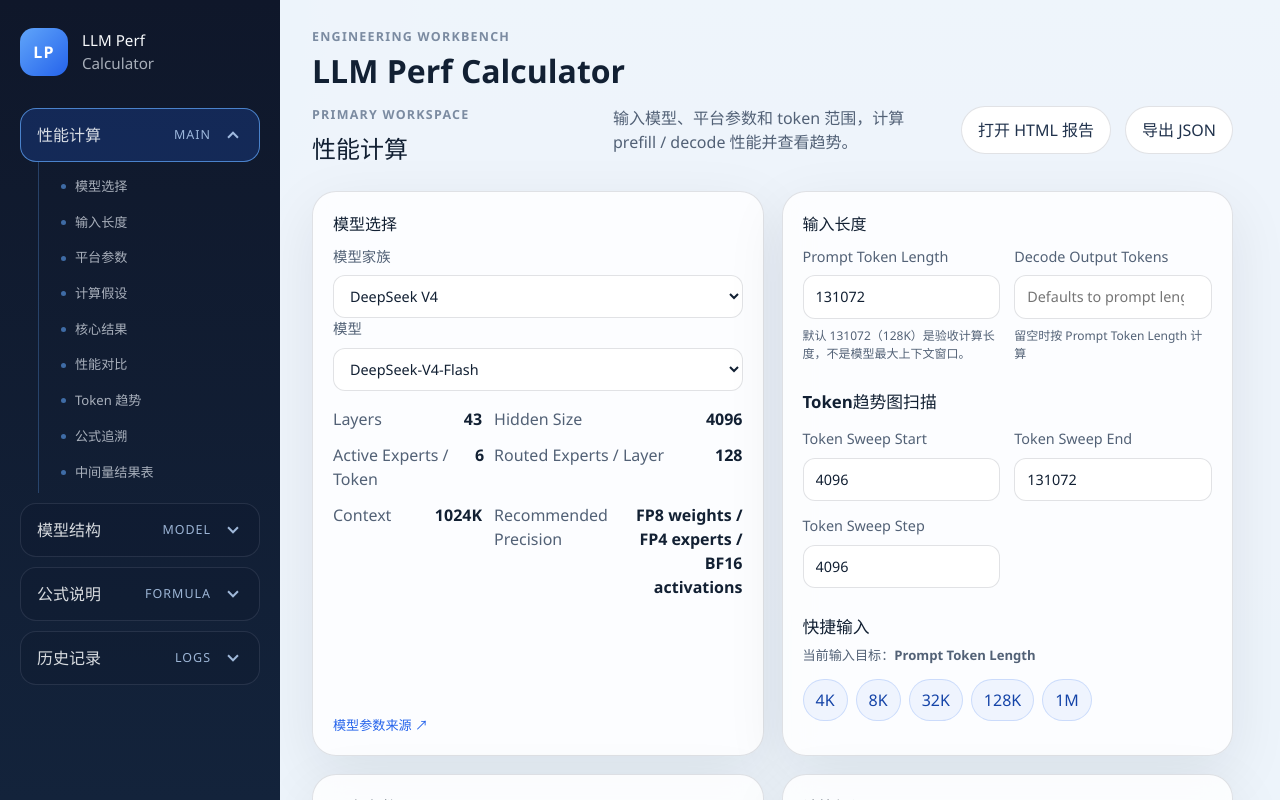
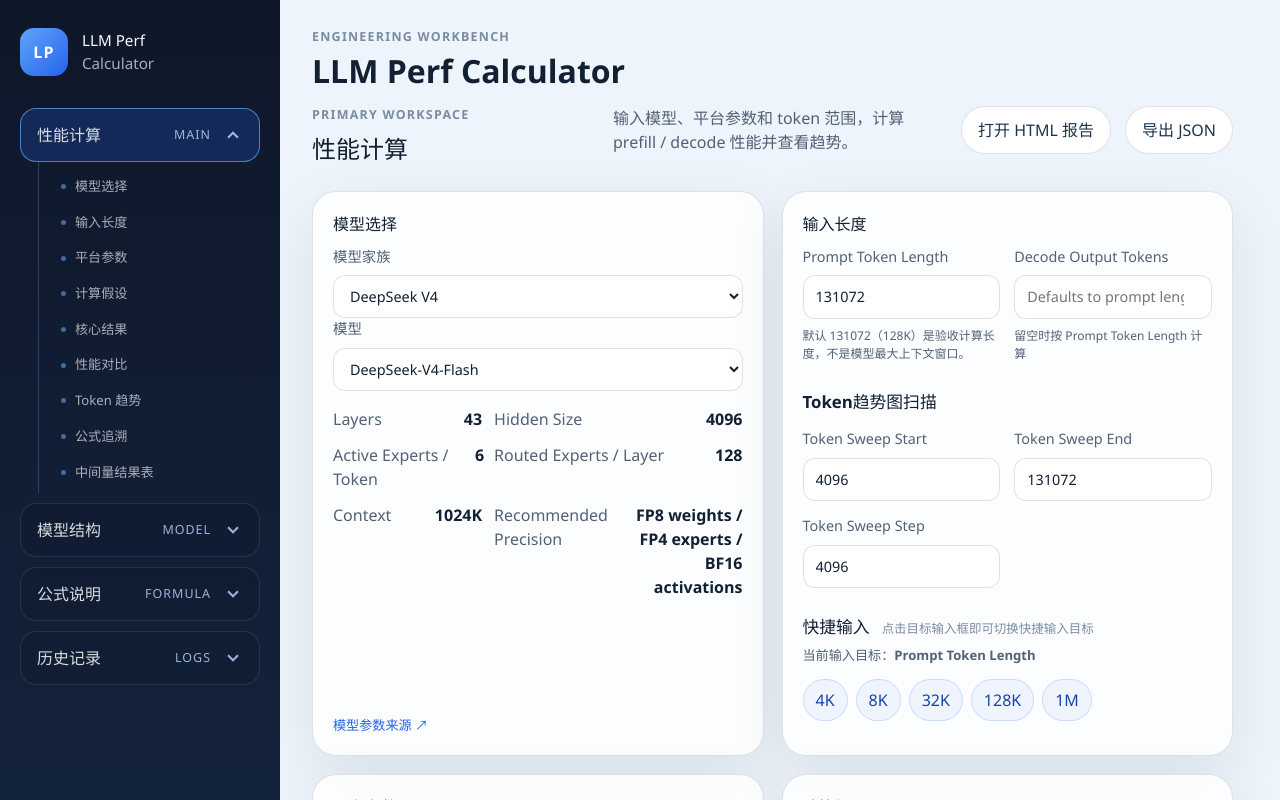
Before and after one commit to siwei555/llm-perf-calculator-current, a React (Vite) app: page /#/performance-calculator in a window 1280 px wide. Built offline with nearby package versions, Linux system fonts and the light colour scheme.

Commit message:
detail update

```diff
--- a/src/app/styles/global.css
+++ b/src/app/styles/global.css
@@ -653,7 +653,20 @@
 }
 
 .input-section-title--quick {
-  margin-bottom: 6px;
+  margin: 0;
+}
+
+.quick-input-heading {
+  display: flex;
+  flex-wrap: wrap;
+  align-items: baseline;
+  gap: 6px 12px;
+  margin: 26px 0 6px;
+}
+
+.quick-input-heading small {
+  color: var(--text-subtle);
+  font-size: 0.78rem;
 }
 
 .quick-input-target {
--- a/src/features/performance-calculator/components/CalculatorControls.tsx
+++ b/src/features/performance-calculator/components/CalculatorControls.tsx
@@ -217,7 +217,10 @@
               <FieldError message={validationErrors.tokenRangeStep} />
             </label>
           </div>
-          <h4 className="input-section-title input-section-title--quick">快捷输入</h4>
+          <div className="quick-input-heading">
+            <h4 className="input-section-title input-section-title--quick">快捷输入</h4>
+            <small>点击目标输入框即可切换快捷输入目标</small>
+          </div>
           <p className="quick-input-target">
             当前输入目标：<strong>{quickInputLabels[quickInputTarget]}</strong>
           </p>
--- a/src/features/performance-calculator/components/TrendChart.tsx
+++ b/src/features/performance-calculator/components/TrendChart.tsx
@@ -42,11 +42,21 @@
   return `${value.toFixed(2)} tokens/s`;
 }
 
-function formatAxisTick(metric: TrendMetricKey, value: number) {
-  if (metric === "ttftMs") return (value / 1000).toFixed(1);
-  if (metric === "totalRuntimeMemoryGb") return value.toFixed(1);
-  if (value >= 1000) return `${(value / 1000).toFixed(0)}K`;
-  return value.toFixed(0);
+function adaptiveFractionDigits(range: number) {
+  if (!Number.isFinite(range) || range <= 0) return 2;
+  return Math.max(0, Math.min(4, Math.ceil(-Math.log10(range / 3))));
+}
+
+function formatAxisTick(metric: TrendMetricKey, value: number, range: number) {
+  const displayValue = metric === "ttftMs" ? value / 1000 : value;
+  const displayRange = metric === "ttftMs" ? range / 1000 : range;
+  const digits = adaptiveFractionDigits(displayRange);
+
+  if (metric !== "ttftMs" && metric !== "totalRuntimeMemoryGb" && displayValue >= 1000) {
+    return `${(displayValue / 1000).toFixed(adaptiveFractionDigits(displayRange / 1000))}K`;
+  }
+
+  return displayValue.toFixed(digits);
 }
 
 function getMetricUnit(metric: TrendMetricKey) {
@@ -60,11 +70,16 @@
 }
 
 function getYDomain(values: number[]) {
-  const minValue = Math.min(...values);
-  const maxValue = Math.max(...values);
+  const finiteValues = values.filter(Number.isFinite);
+  if (finiteValues.length === 0) {
+    return [0, 1] as const;
+  }
+
+  const minValue = Math.min(...finiteValues);
+  const maxValue = Math.max(...finiteValues);
   if (minValue === maxValue) {
-    const pad = Math.max(Math.abs(minValue) * 0.1, 1);
-    return [minValue - pad, maxValue + pad] as const;
+    const pad = Math.abs(minValue) > 0 ? Math.abs(minValue) * 0.1 : 0.1;
+    return [Math.max(0, minValue - pad), maxValue + pad] as const;
   }
   const pad = (maxValue - minValue) * 0.08;
   return [Math.max(0, minValue - pad), maxValue + pad] as const;
@@ -103,7 +118,7 @@
   const xMin = points[0]?.tokenLength ?? 0;
   const xMax = points[points.length - 1]?.tokenLength ?? xMin + 1;
   const xRange = Math.max(xMax - xMin, 1);
-  const yRange = Math.max(yMax - yMin, 1);
+  const yRange = Math.max(yMax - yMin, Number.EPSILON);
   const xScale = (t: number) => PLOT.left + ((t - xMin) / xRange) * plotWidth();
   const yScale = (v: number) => PLOT.top + plotHeight() - ((v - yMin) / yRange) * plotHeight();
 
@@ -129,7 +144,7 @@
             <g key={`y-${tick}`}>
               <line x1={PLOT.left} x2={PLOT.left + plotWidth()} y1={y} y2={y} stroke="rgba(15, 23, 42, 0.08)" />
               <text x={PLOT.left - 10} y={y + 4} textAnchor="end" className="chart-axis-text">
-                {formatAxisTick(metric, tick)}
+                {formatAxisTick(metric, tick, yRange)}
               </text>
             </g>
           );
```
Also changed, not shown: 1 other file (tests, documents, lock files or other folders).
